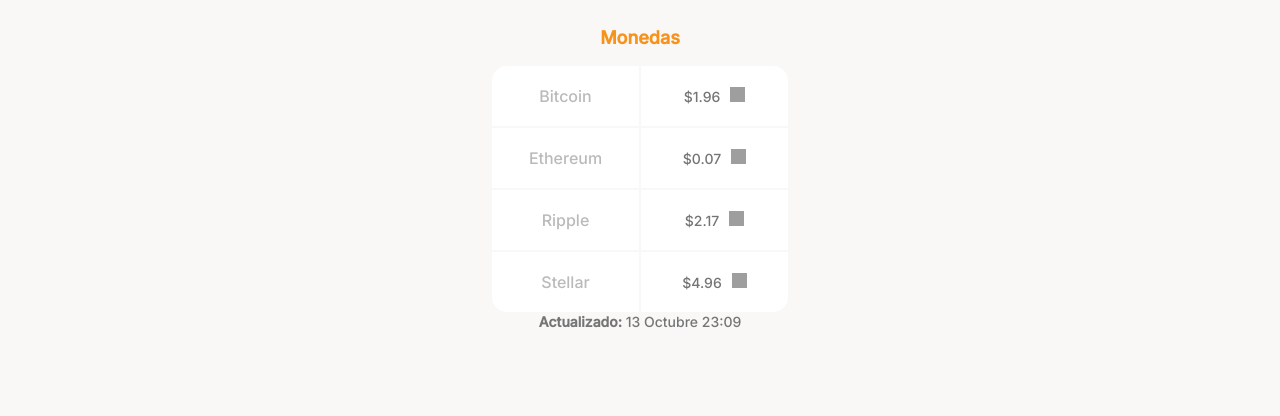
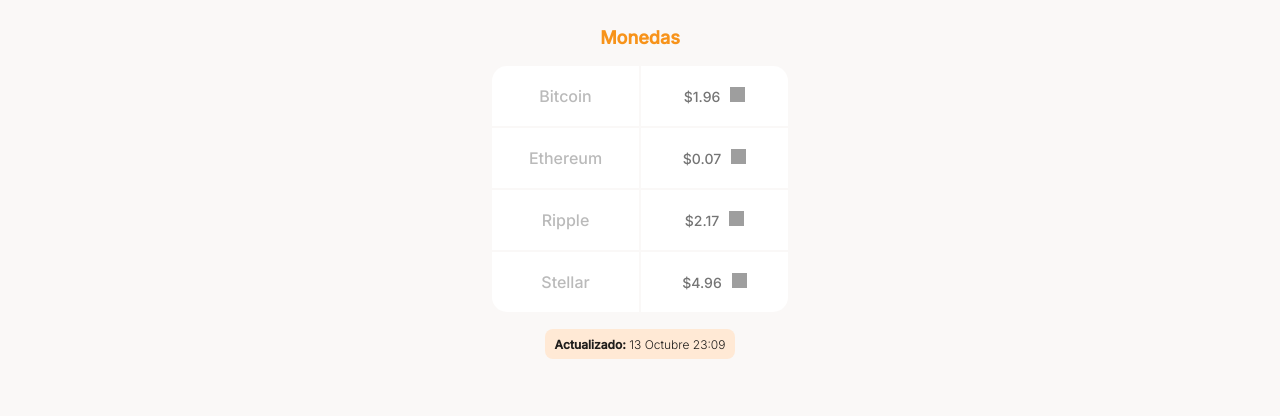
Before and after one commit to diego40g/CursosPlatzi, a PHP site: page / in a window 1280 px wide. Shown: the part 748-1164 px from the top of the page. Run offline with PHP 8.4, Linux system fonts and the light colour scheme; grey boxes are pictures that could not be loaded.

Commit message:
style of update in table styless

```diff
--- a/CourseResponsiveDesign-MobileFirst/demo/styles.css
+++ b/CourseResponsiveDesign-MobileFirst/demo/styles.css
@@ -217,3 +217,19 @@
     background-position: center;
     background-repeat: no-repeat;
 }
+
+.currency-table--date{
+    width: 190px;
+    height: 30px;
+    margin: 0 auto;
+    margin-top: 15px;
+    padding: 8px;
+    background-color: var(--soft-orange);
+    border-radius: 8px;
+}
+.currency-table--date p{
+    font-size: 1.2rem;
+    line-height: 1.5rem;
+    font-weight: 300;
+    color: var(--warm-black);
+}
```
